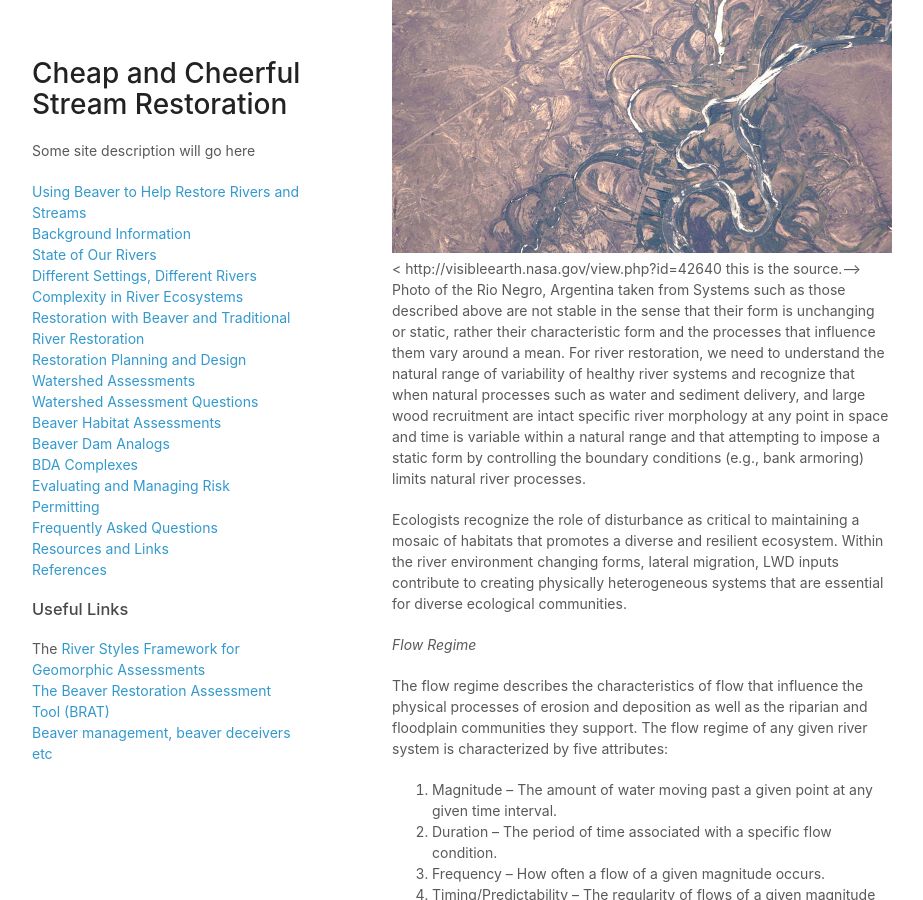
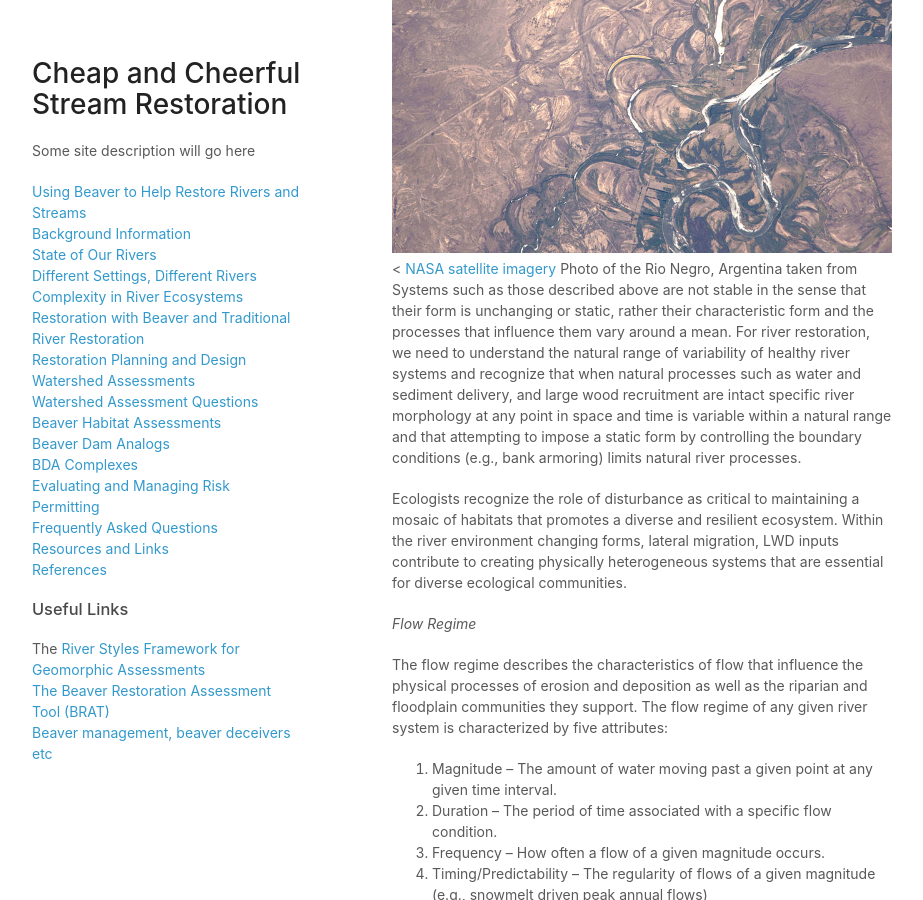
Before and after one commit to AnabranchSolutions/cheepandcheerful, a Jekyll site: the page built from background_information.md, in a window 1280 px wide and 900 px high, scrolled down 813 px. Shown: the whole window, without its empty margins (178-1101 px from the left). Built offline with Jekyll 4.4.1, drawn with Linux system fonts in a browser that asks for light colours.

Commit message:
link again

```diff
--- a/background_information.md
+++ b/background_information.md
@@ -11,7 +11,7 @@ River restoration is an interdisciplinary practice that integrates physical, bio
 *Stability, Dynamic Stability and Dynamic Equilibrium*
 
 River are dynamic systems whose form can change over time. Over short time scales (1-10 years)<!--reasonable?--> river form may appear unchanging, or static, such that an observer visiting a particular reach may easily recognize it to be the same, it’s form nor location having changed. Over longer time scales however, rivers may adjust to change in response to changes in climate, land use or other disturbances (e.g., the removal of beaver). An example of dynamic stability is the tendency of single thread meandering rivers to migrate laterally. Lateral migration is a combination of erosion that takes place on the outside of a meander bend and deposition that takes place on the point bar on the inside of the meander bend. In many cases the net sediment delivery from such reaches is zero. Evidence of past migrations is easily viewed in satellite imagery available from such platforms as Google Earth or Google Maps. ![Rio Negro meadners](images\photos\Rio_Negro_meanders_lateral_migration.JPG)
-< http://visibleearth.nasa.gov/view.php?id=42640 this is the source.-->
+< [NASA satellite imagery](http://visibleearth.nasa.gov/view.php?id=42640)
 Photo of the Rio Negro, Argentina taken from
 Systems such as those described above are not stable in the sense that their form is unchanging or static, rather their characteristic form and the processes that influence them vary around a mean.<!--s/b good figures for this--> For river restoration, we need to understand the natural range of variability of healthy river systems and recognize that when natural processes such as water and sediment delivery, and large wood recruitment are intact specific river morphology at any point in space and time is variable within a natural range and that attempting to impose a static form by controlling the boundary conditions (e.g., bank armoring) limits natural river processes.
 
```
